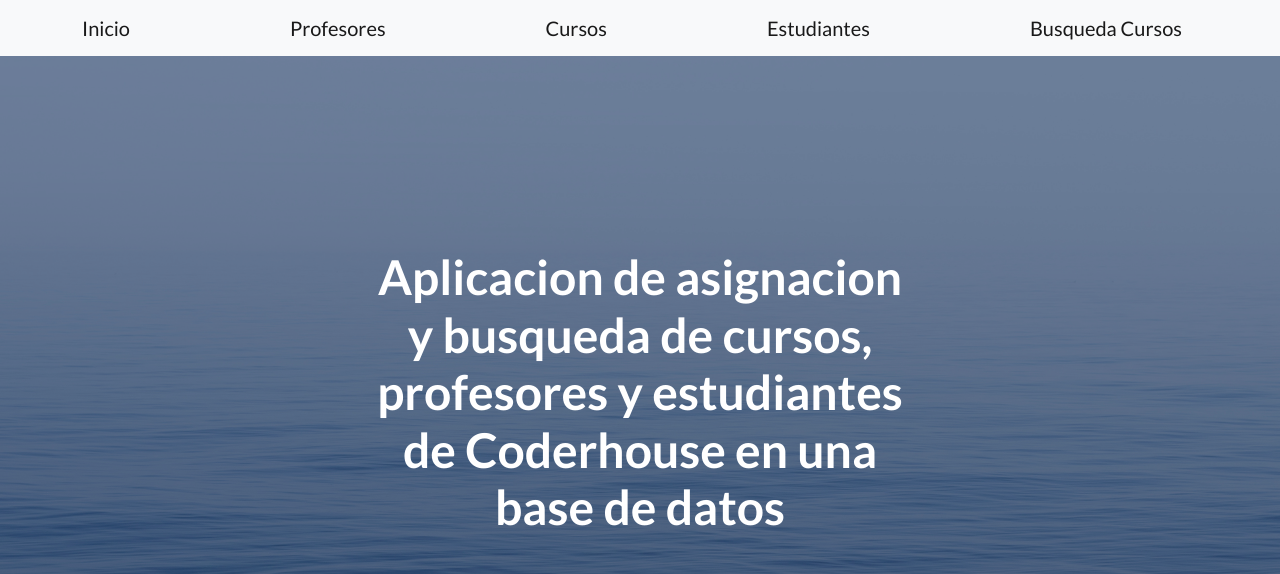
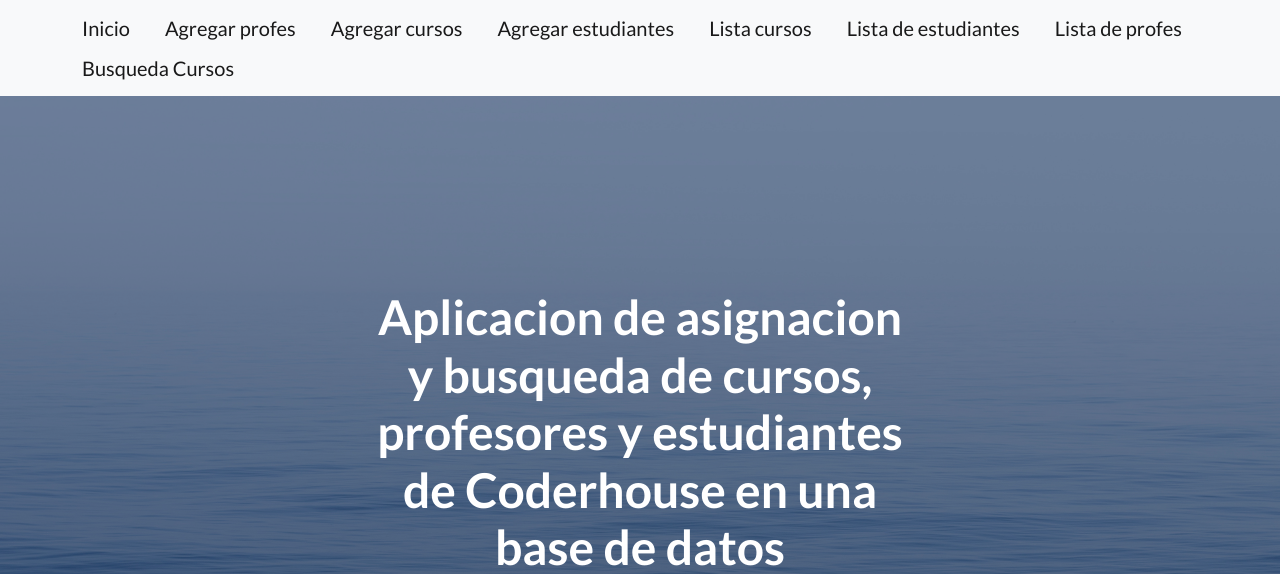
Before and after one commit to Alpacataca/ProyectoFinal, a Django app: page /AppCoder/curso/list in a window 1280 px wide. Shown: the top 574 px of the page. Run offline with Django 4.2, Linux system fonts and the light colour scheme; data that the repository does not hold is empty; parts of the project's set-up code (start-up, migrations or seed data) failed here and were passed over; some libraries are stand-ins or nearby versions.

Commit message:
Segundo commit

```diff
--- a/ProyectoCoder/AppCoder/models.py
+++ b/ProyectoCoder/AppCoder/models.py
@@ -1,6 +1,6 @@
 from django.db import models
 
-# Create your models here.
+
 class Curso(models.Model):
     nombre = models.CharField(max_length=100)
     camada = models.IntegerField()
--- a/ProyectoCoder/AppCoder/templates/AppCoder/curso_detalle.html
+++ b/ProyectoCoder/AppCoder/templates/AppCoder/curso_detalle.html
@@ -7,7 +7,7 @@
     <p> Nombre del curso: <i> {{ curso.nombre }}</i></p>
     <p>Camada: <i>{{ curso.camada }}</i></p>
     <p>
-        <a href = "{% url 'List' %}">Regresar</a>
+        <a href = "{% url 'cursoList' %}">Regresar</a>
     </p>
 </body>
 {% endblock %}
--- a/ProyectoCoder/AppCoder/templates/AppCoder/curso_list.html
+++ b/ProyectoCoder/AppCoder/templates/AppCoder/curso_list.html
@@ -10,9 +10,9 @@
         <li>
             <p>NOMBRE: {{curso.nombre}}</p>
             <p>
-                <a href = "{% url 'Detail' curso.id %}">Ver</a>
-                <a href = "{% url 'Edit' curso.id %}">Editar</a>
-                <a href = "{% url 'Delete' curso.id %}">Borrar</a>
+                <a href = "{% url 'cursoDetail' curso.id %}">Ver</a>
+                <a href = "{% url 'cursoEdit' curso.id %}">Editar</a>
+                <a href = "{% url 'cursoDelete' curso.id %}">Borrar</a>
             </p>
         </li>
         {% endfor %}
--- a/ProyectoCoder/AppCoder/templates/AppCoder/login.html
+++ b/ProyectoCoder/AppCoder/templates/AppCoder/login.html
@@ -2,12 +2,9 @@
 {% load static %}
 {% block contenidoQueCambia %}
     <title>Login</title>
-</head>
-<body>
     <form action="" method="POST">
         {% csrf_token %}
             {{ form.as_p }}
         <button type="submit">Inciar sesion</button>
     </form>
-</body>
 {% endblock %}
--- a/ProyectoCoder/AppCoder/templates/AppCoder/logout.html
+++ b/ProyectoCoder/AppCoder/templates/AppCoder/logout.html
@@ -2,7 +2,6 @@
 {% load static %}
 {% block contenidoQueCambia %}
     <title>Logout</title>
-</head>
 <body>
 
     <h1>Te has deslogueado...</h1>
--- a/ProyectoCoder/AppCoder/templates/AppCoder/padre.html
+++ b/ProyectoCoder/AppCoder/templates/AppCoder/padre.html
@@ -18,10 +18,14 @@
         <nav class="navbar navbar-light bg-light static-top">
             <div class="container">
                 <a class="navbar-brand" href="{% url 'Inicio' %}">Inicio</a>
-                <a class="navbar-brand" href="{% url 'Profesores' %}">Profesores</a>
-                <a class="navbar-brand" href="{% url 'Cursos' %}">Cursos</a>
-                <a class="navbar-brand" href="{% url 'Estudiantes' %}">Estudiantes</a>
+                <a class="navbar-brand" href="{% url 'Profesores' %}">Agregar profes</a>
+                <a class="navbar-brand" href="{% url 'Cursos' %}">Agregar cursos</a>
+                <a class="navbar-brand" href="{% url 'Estudiantes' %}">Agregar estudiantes</a>
+                <a class="navbar-brand" href="{% url 'cursoList' %}">Lista cursos</a>
+                <a class="navbar-brand" href="{% url 'estudianteList' %}">Lista de estudiantes</a>
+                <a class="navbar-brand" href="{% url 'profesorList' %}">Lista de profes</a>
                 <a class="navbar-brand" href="{% url 'BusquedaCurso' %}">Busqueda Cursos</a>
+
             </div>
 </nav>
 
--- a/ProyectoCoder/AppCoder/urls.py
+++ b/ProyectoCoder/AppCoder/urls.py
@@ -9,7 +9,6 @@ urlpatterns = [
     path('profesores', views.profesores, name="Profesores"),
     path('estudiantes', views.estudiantes, name="Estudiantes"),
     path('busquedaCurso', views.buscar_curso, name = "BusquedaCurso"),
-    path('leerProfesores', views.leerProfesores, name = "LeerProfesores"),
 #CRUD CURSO
     path('curso/list', views.CursoList.as_view(),name = 'cursoList'),
     path(r'^(?P<pk>\d+)$',views.CursoDetalle.as_view(),name='cursoDetail'),
--- a/ProyectoCoder/AppCoder/views.py
+++ b/ProyectoCoder/AppCoder/views.py
@@ -7,7 +7,10 @@ from django.views.generic.edit import CreateView,UpdateView,DeleteView
 from django.urls import reverse_lazy
 from django.contrib.auth.forms import AuthenticationForm, UserCreationForm
 from django.contrib.auth import login, logout, authenticate
-# Create your views here.
+from AppCoder.forms import CursoFormulario,ProfesoresFormulario,EstudiantesFormulario,BuscaCursoForm,UserRegisterForm
+from AppCoder.models import Curso,Profesor,Estudiante
+from django.contrib.auth.decorators import login_required
+
 
 def inicio(request):
     return render(request,"AppCoder/inicio.html")
@@ -21,10 +24,6 @@ def profesores(request):
 def estudiantes(request):
     return render(request,'AppCoder/estudiantes.html')
 
-
-from AppCoder.forms import CursoFormulario,ProfesoresFormulario,EstudiantesFormulario,BuscaCursoForm
-
-from AppCoder.models import Curso,Profesor,Estudiante
 
 def cursos(request):
 
@@ -99,14 +98,6 @@ def buscar_curso(request):
             busca_curso = BuscaCursoForm()
             return render(request,"AppCoder/buscar_curso.html", {"miFormulario": busca_curso})
 
-def leerProfesores(request):
-
-      profesores = Profesor.objects.all()
-
-      contexto= {"profesores":profesores}
-
-      return render(request, "AppCoder/leerProfesores.html",contexto)
-
 
 
 class CursoList(ListView):
@@ -178,8 +169,11 @@ class ProfesorDelete(DeleteView):
       success_url=reverse_lazy("profesorList")
 
 def login_request(request):
+
       if request.method =="POST":
+
             form = AuthenticationForm(request,data = request.POST)
+
             if form.is_valid():
                   usuario = form.cleaned_data.get('username')
                   contra = form.cleaned_data.get('password')
@@ -189,24 +183,38 @@ def login_request(request):
 
                   if user is not None:
                         login(request,user)
-                        return render (request, "AppCoder/inicio.html",{"mensaje":f"Bienvenido{usuario}"})
+
+                        return render (request, "AppCoder/inicio.html", {"mensaje":f"Bienvenido {usuario}"} )
                   else:
-                        return render (request, "AppCoder/inicio.html", {"mensaje": "Error, datos incorrectos"})
+
+                        return render (request, "AppCoder/inicio.html", {"mensaje":"Error, datos incorrectos"} )
+
             else:
-                  return render(request,"AppCoder/inicio.html", {"mensaje":"Error, formulario erroneo"})
+
+                        return render(request,"AppCoder/inicio.html" , {"mensaje":"Error, formulario erroneo"})
 
       form = AuthenticationForm()
-      return render (request, "AppCoder/login.html",{'form':form})
+      return render(request, "AppCoder/login.html", {'form':form} )
 
 def register(request):
+
       if request.method == 'POST':
-            form = UserCreationForm(request.POST)
+
+            form = UserRegisterForm(request.POST)
+
             if form.is_valid():
+
                   username = form.cleaned_data['username']
                   form.save()
-                  return render (request, "AppCoder/inicio.html" , {"mensaje":"Usuario Creado:)"})
+                  return render (request, "AppCoder/inicio.html" , {"mensaje":"Usuario Creado :)"})
 
       else:
-            form = UserCreationForm()
+            form = UserRegisterForm()
 
-      return render(request,"AppCoder/registro.html", {"form":form})
+      return render(request,"AppCoder/registro.html" , {"form":form})
+
+def inicio(request):
+      return render(request, "AppCoder/inicio.hmtl")
+
+#chequear esto manana
+# class ClaseQueNecesitaLogin (LoginRequiredMixin):
```
Also changed, not shown: ProyectoCoder/AppCoder/forms.py (+13 -1 lines), ProyectoCoder/AppCoder/templates/AppCoder/inicio.html (+7 -3 lines), ProyectoCoder/AppCoder/templates/AppCoder/registro.html (+5 -8 lines).
